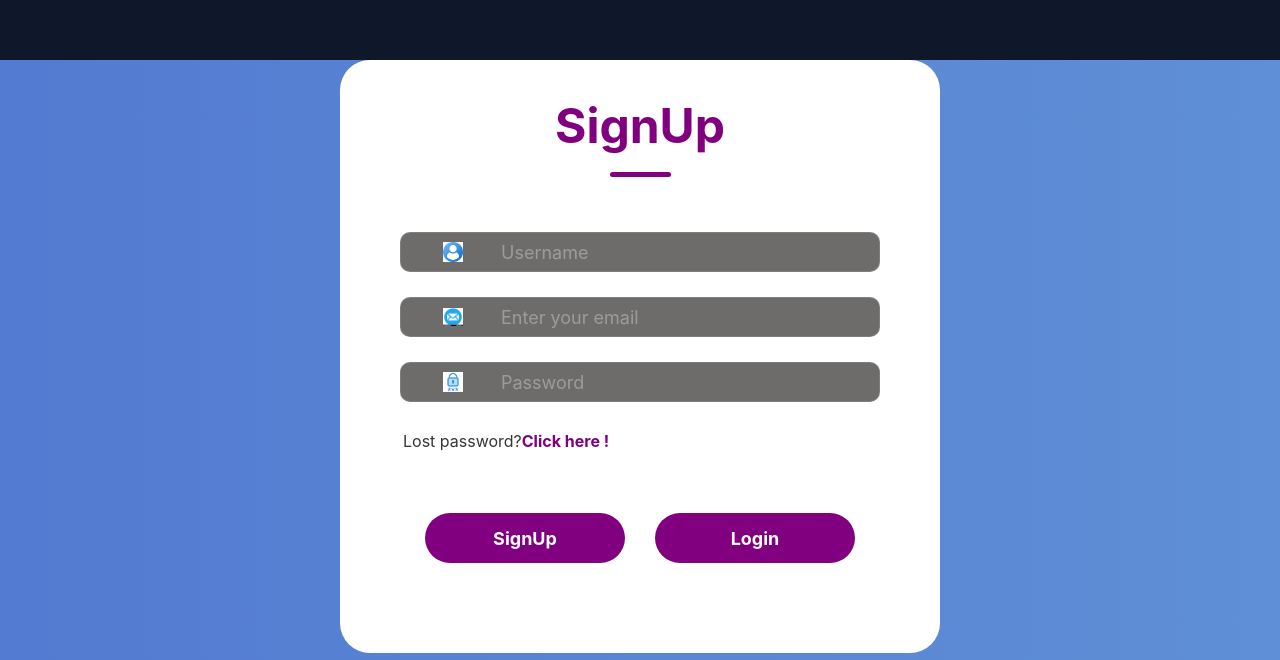
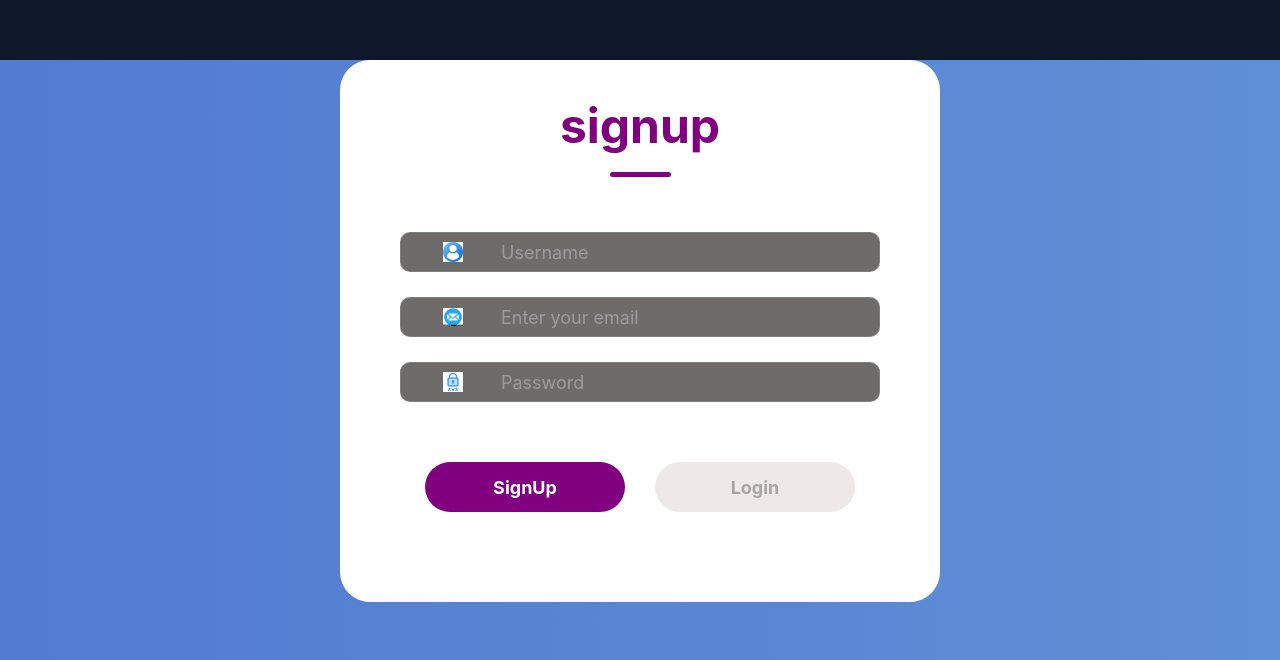
Before and after one commit to MikeMikey2/Projet-NGC, a React (Vite) app in the folder Front-end/mon-projet-react/: page / in a window 1280 px wide. Shown: the part 140-800 px from the top of the page. Built offline with nearby package versions, Linux system fonts and the light colour scheme.

Commit message:
formulaire

```diff
--- a/Front-end/mon-projet-react/src/Component/loginSignUp/loginSignUp.css
+++ b/Front-end/mon-projet-react/src/Component/loginSignUp/loginSignUp.css
@@ -84,6 +84,10 @@
     font-weight: 700;
     cursor:pointer;
 }
+.gray{
+    background: #eee8e8;
+    color: #a7a5a5;
+}
 /* Cibler les icônes à l'intérieur des blocs d'input */
 .input .user_icon {
   width: 20px;       /* Ajustez la largeur selon vos besoins */
--- a/Front-end/mon-projet-react/src/Component/loginSignUp/loginSignUp.tsx
+++ b/Front-end/mon-projet-react/src/Component/loginSignUp/loginSignUp.tsx
@@ -10,14 +10,15 @@
 return(
     <div className="container">
         <div className="header">
-           <div className="text">SignUp</div>
+           <div className="text">{action}</div>
            <div className="underline"></div>
         </div>
         <div className="inputs">
-            <div className="input">
+            {action==="login" ? <div></div> :<div className="input">
                 <img src={user_icon} alt="" className="user_icon"/>
                 <input type="text" placeholder="Username"/>
-            </div>
+            </div>}
+
             <div className="input">
                 <img src={email_icon} alt="" className="user_icon"/>
                 <input type="text" placeholder="Enter your email"/>
@@ -27,10 +28,11 @@
                 <input type="password" placeholder="Password"/>
             </div>
         </div>
-        <div className="forgot-password">Lost password?<span>Click here !</span></div>
+        {action==="signup" ? <div></div> :<div className="forgot-password">Lost password?<span>Click here !</span></div>}
+
         <div className="submit-container">
-            <div className="submit">SignUp</div>
-            <div className="submit">Login</div>
+            <div className={action==="login" ? "submit gray" : "submit"} onClick={()=>{setAction("signup")}}>SignUp</div>
+            <div className={action==="signup" ? "submit gray" : "submit"} onClick={()=>{setAction("login")}}>Login</div>
         </div>
     </div>
 )
```
